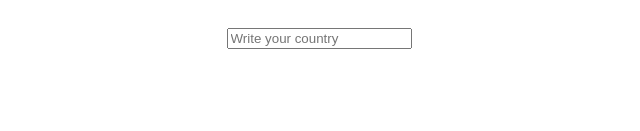
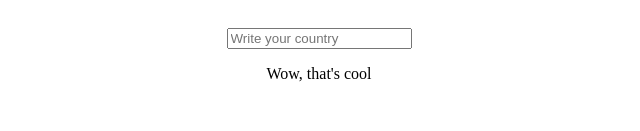
Before and after one commit to manienrico/typescript-app, a React (Create React App) app: page / in a window 1280 px wide. Shown: the part 169-300 px from the top of the page, without its empty margins (321-961 px from the left). Built offline with nearby package versions, Linux system fonts and the light colour scheme.

Commit message:
enum and type demo and scenarios of use

```diff
--- a/src/App.tsx
+++ b/src/App.tsx
@@ -1,6 +1,6 @@
 import React,{FC} from 'react';
 import './App.css';
-import { Person } from './components/Person';
+import { Person,HairColor } from './components/Person';
 
 const App:FC = () => {
 
@@ -19,7 +19,7 @@ const App:FC = () => {
 
   return (
     <div className="App">
-     <Person name='Enrico' age={19} email='123@gmail.com' />
+     <Person name='Enrico' age={19} email='123@gmail.com' hairColor={HairColor.Pink} />
     </div>
   );
 }
--- a/src/components/Person.tsx
+++ b/src/components/Person.tsx
@@ -1,15 +1,28 @@
 import {FC,ChangeEvent,useState} from 'react';
 
-interface Props {
+export enum HairColor {      //define a set of options
+  Blonde = "Your hair is blonde",
+  Brown = "Cool hair color",
+  Pink = "Wow, that's cool"
+}
+
+interface Props {     //define an object
     name: string;
     age: number;
     email: string;
     //getName: (name:string) => string;
+    hairColor?: HairColor;
 }
 
-export const Person:FC<Props> = ({name,age,email}) => {
+type NameType = "Pedro" | "Jack"
+
+
+
+export const Person:FC<Props> = ({name,age,email,hairColor}) => {
 
     const [country,setCountry] = useState<string | null>("")
+
+    const nameForType:NameType = "Jack"
 
     const handleChange = (event: ChangeEvent<HTMLInputElement>)=>{
         setCountry(event.target.value)
@@ -26,7 +39,9 @@ export const Person:FC<Props> = ({name,age,email}) => {
        onChange={handleChange}
 
         />
+        <br/>
       {country}
+      <p>{hairColor}</p>
     </div>
   );
 }
```
